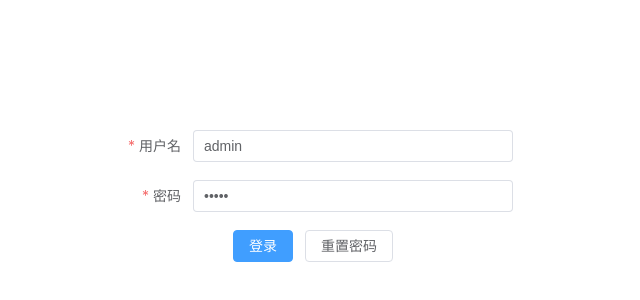
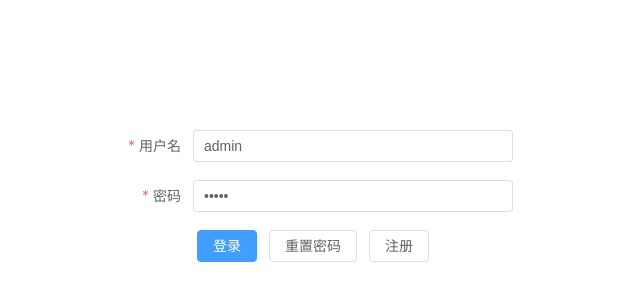
Before and after one commit to heqianyaoyiyao/vue-demo, a Vue app: page /login in a window 1280 px wide. Shown: the part 204-504 px from the top of the page, without its empty margins (327-967 px from the left). Built offline with nearby package versions, Linux system fonts and the light colour scheme.

Commit message:
feat: 注册

```diff
--- a/src/views/user/login.vue
+++ b/src/views/user/login.vue
@@ -11,6 +11,7 @@
         <div class="button">
           <el-button @click="loginHandler(formRef)" type="primary">登录</el-button>
           <el-button @click="resetPasswordHandler(formRef)">重置密码</el-button>
+          <el-button @click="registHandler(formRef)">注册</el-button>
         </div>
       </el-form>
     </div>
@@ -18,7 +19,7 @@
 </template>
 
 <script setup lang="ts">
-  import { login, getResetPasswordToken } from '@/service/api/user'
+  import { login, getResetPasswordToken, regist } from '@/service/api/user'
   import { useRouter } from 'vue-router'
   import { userStore } from '@/stores/modules/user'
 
@@ -73,6 +74,22 @@
     })
   }
 
+  const registHandler = async(formEl: any) => {
+    if (!formEl) return
+    await formEl.validate(async (valid: any, fields: any) => {
+      if (valid) {
+        const { code, data } = await regist({
+          ...form
+        })
+        debugger
+        if (code === 200) {
+          ElMessage.success('注册成功, 请重新登录')
+          form.password = ''
+        }
+      }
+    })
+  }
+
   onMounted(() => {
     userStore().setAccessToken('')
     userStore().setUserInfo({})
--- a/vite.config.ts
+++ b/vite.config.ts
@@ -48,6 +48,7 @@ export default defineConfig({
     proxy: {
       '/api': {
         target: 'http://47.107.28.73:5000',
+        // target: 'http://172.20.146.119:5000',
         changeOrigin: true,
         rewrite: (path: string) => path.replace(/^\/api/, '')
       }
```
Also changed, not shown: .eslintrc-auto-import.json.
